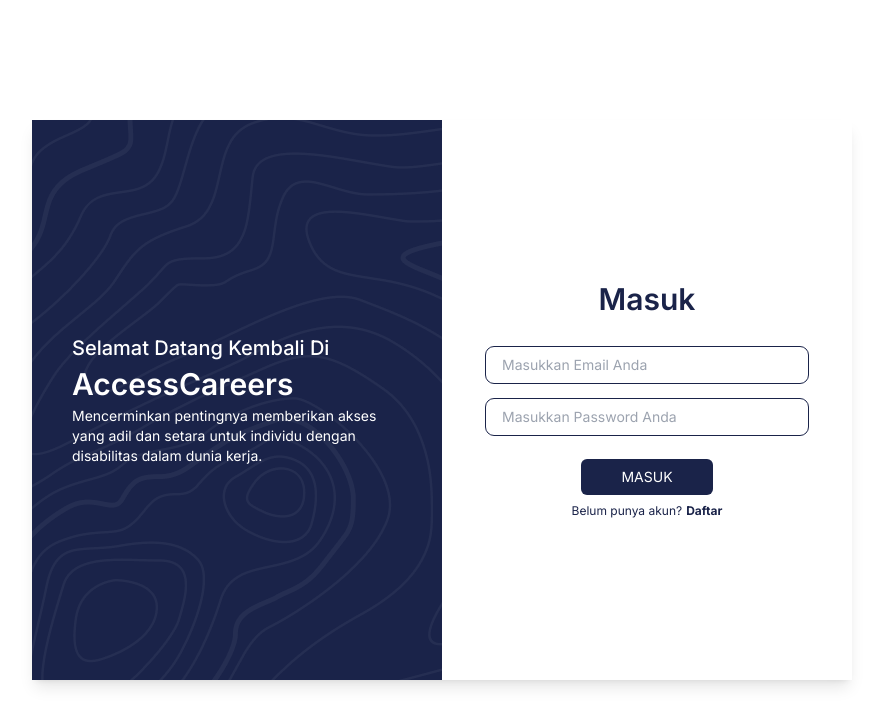
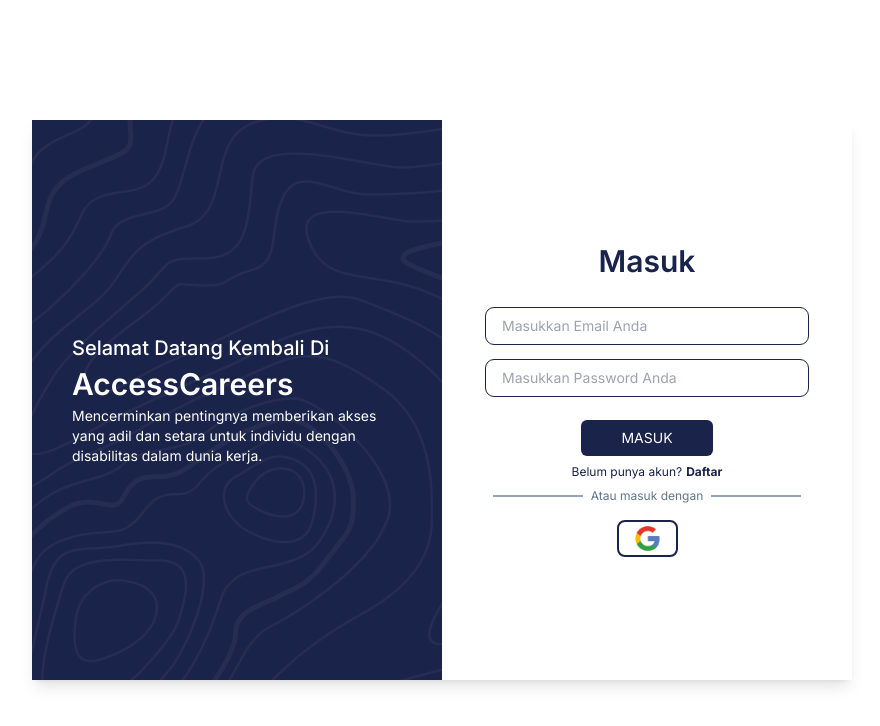
Before and after one commit to LunarHubCommunity/access-career, a Next.js app: page /login in a window 1280 px wide. Shown: the top 726 px of the page, without its empty margins (198-1078 px from the left). Built offline with nearby package versions, Linux system fonts and the light colour scheme.

Commit message:
slicing: login with google

```diff
--- a/src/app/globals.css
+++ b/src/app/globals.css
@@ -4,7 +4,5 @@
 
 * {
   text-decoration: none;
-  border: none;
-  outline: none;
   list-style-type: none;
 }
--- a/src/app/login/page.jsx
+++ b/src/app/login/page.jsx
@@ -1,5 +1,6 @@
 import Heading from "@/components/micro/Heading";
 import InputAuth from "@/components/micro/InputAuth";
+import Image from "next/image";
 import Link from "next/link";
 import React from "react";
 
@@ -25,7 +26,7 @@ function Login() {
             <InputAuth placeholder="Masukkan Email Anda" />
             <InputAuth placeholder="Masukkan Password Anda" />
           </div>
-          <button className="px-10 py-2 bg-blue-primary rounded-md text-sm text-white">
+          <button className="px-10 py-2 bg-blue-primary rounded-md text-sm text-white hover:shadow-md">
             MASUK
           </button>
           <div className="flex gap-1">
@@ -39,6 +40,22 @@ function Login() {
               Daftar
             </Link>
           </div>
+          <div className="flex gap-2 items-center">
+            <div className="w-[90px] h-[2px] bg-slate-400"></div>
+            <p className="text-xs font-normal text-slate-500">
+              Atau masuk dengan
+            </p>
+            <div className="w-[90px] h-[2px] bg-slate-400"></div>
+          </div>
+          <div className="flex justify-center mt-2 ">
+            <button
+              className="px-4 py-1 -5  border-2
+            border-blue-primary rounded-lg
+            hover:bg-blue-primary hover:border-white hover:shadow-xl"
+            >
+              <Image width={25} height={25} src="/image/icon-google.png" />
+            </button>
+          </div>
         </div>
       </div>
     </main>
--- a/src/app/page.jsx
+++ b/src/app/page.jsx
@@ -19,7 +19,6 @@ export default function Home() {
     const {
       data: { data },
     } = await axios.get("https://be-access-career.vercel.app/career");
-    console.log(data);
     setCareers(data);
   };
   useEffect(() => {
```
Also changed, not shown: public/image/icon-google.png (added).
